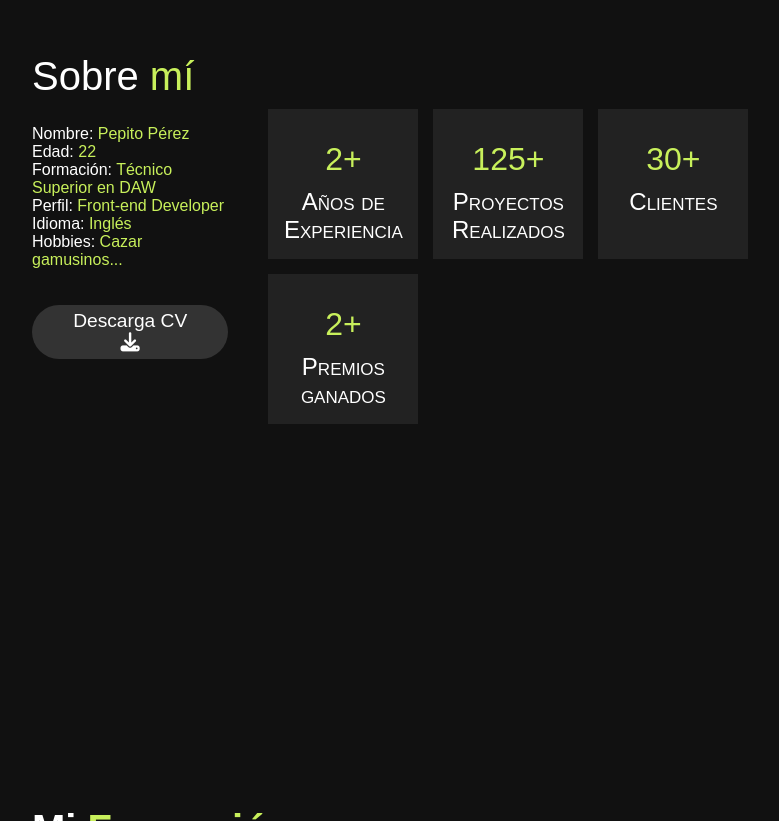
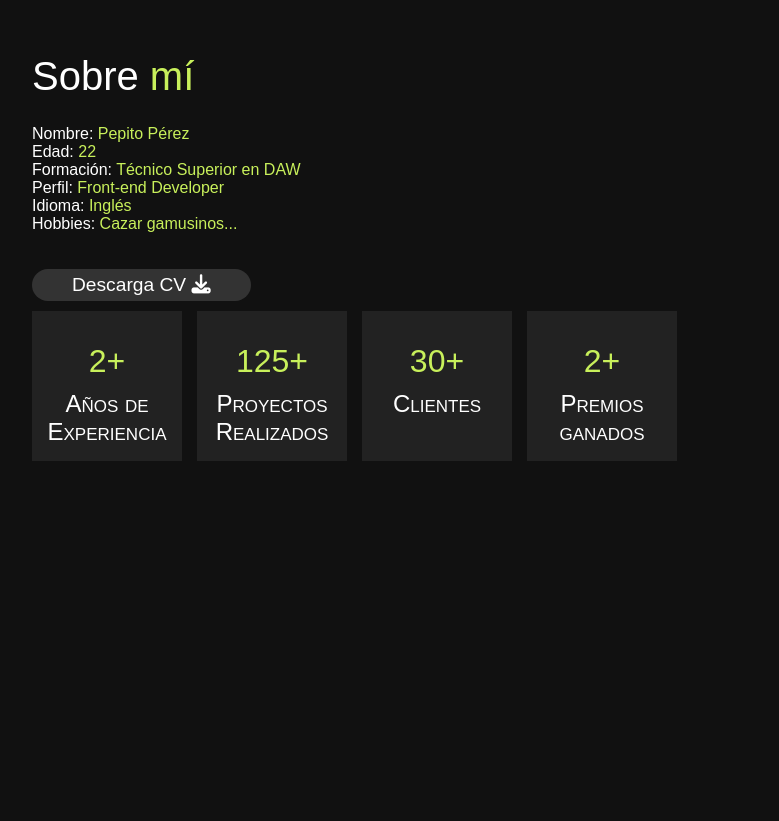
Before and after one commit to Devstiny/Portfolio, a plain HTML site: page index.html in a window 1280 px wide. Shown: the part 983-1804 px from the top of the page, without its empty margins (368-1147 px from the left). Drawn offline with Linux system fonts and the light colour scheme.

Commit message:
Minor upgrades

```diff
--- a/css/styles.css
+++ b/css/styles.css
@@ -175,20 +175,30 @@ span {
 
 .wrap {
   display: flex;
-  flex-wrap: wrap;
   flex-direction: column;
 }
 
 .row {
+  /* border: 1px solid red; */
 }
 
 .aboutme__content {
   display: flex;
+  flex-wrap: wrap;
+  gap: 10px;
+  justify-content: center;
+}
+
+.aboutme__article {
   flex-grow: 2;
   flex-shrink: 1;
   flex-basis: 300px;
-  gap: 40px;
-  justify-content: start;
+}
+
+.aboutme__article2 {
+  flex-grow: 4;
+  flex-shrink: 1;
+  flex-basis: 700px;
 }
 
 .aboutme__list {
@@ -202,6 +212,7 @@ span {
   gap: 15px;
   max-width: 1500px;
   width: 100%;
+  /* justify-content: center; */
 }
 
 .card {
--- a/index.html
+++ b/index.html
@@ -40,7 +40,7 @@
       <section id="sobremi" class="wrap">
         <h1 class="h1size nobold">Sobre <span>mí</span></h1>
         <div class="row aboutme__content">
-          <article>
+          <article class="aboutme__article">
             <ul class="aboutme__list">
               <li>Nombre: <span>Pepito Pérez</span></li>
               <li>Edad: <span>22</span></li>
@@ -51,7 +51,7 @@
             </ul>
             <button class="button">Descarga CV <i class="aboutdata__fas fas fa-download"></i></button>
           </article>
-          <article class="cards">
+          <article class="cards aboutme__article2">
             <div class="card smallcaps">
               <p class="i__color card__number">2+</p>
               <p class="card__subtitle">Años de Experiencia</p>
```
